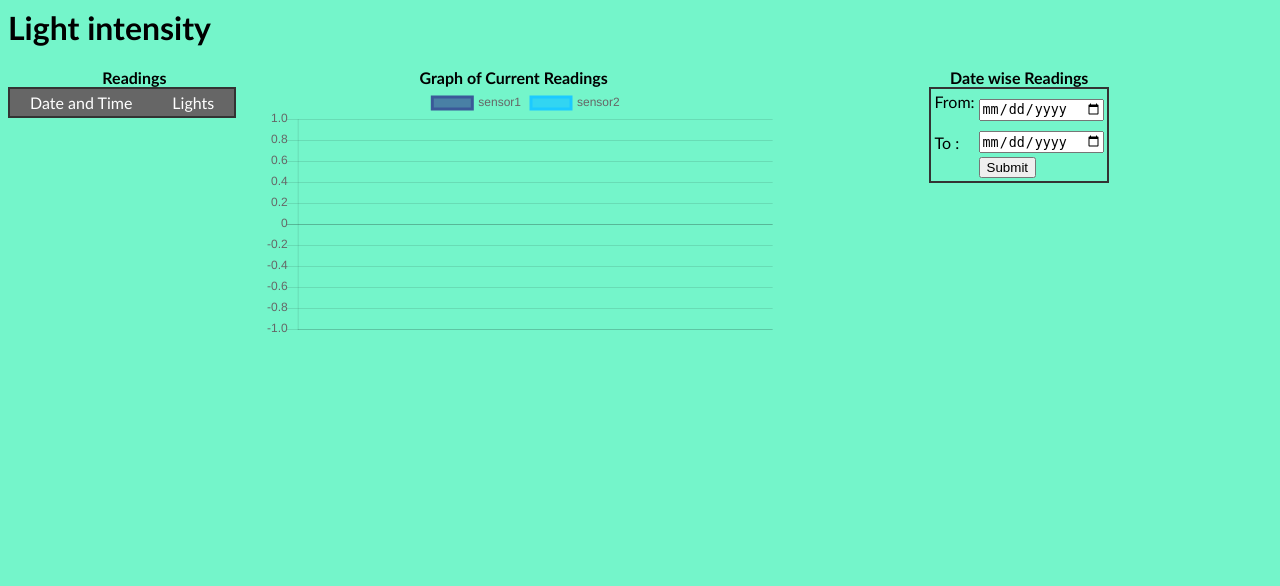
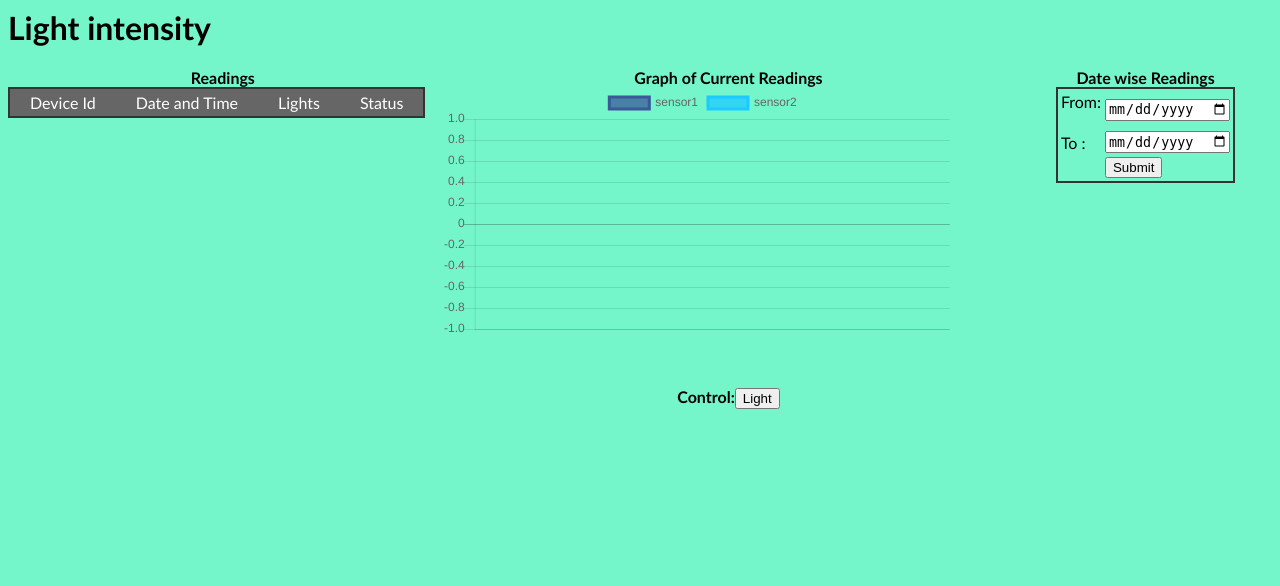
Before and after one commit to Sumedh3113/IoT_Dashboard, a PHP site: page /iot/index.php in a window 1280 px wide. Shown: the top 586 px of the page. Run offline with PHP 8.4, Linux system fonts and the light colour scheme; data that the repository does not hold is empty.

Commit message:
Update index.php

```diff
--- a/iot/index.php
+++ b/iot/index.php
@@ -25,17 +25,17 @@
 				}
 		#first {
 
-			  width:20%;
+			  width:34%;
 			  float:left;
 			}
 		#second {
 
-			  width:40%;
+			  width:46%;
 			  float:left;
 			}
 		#third {
 
-			  width:40%;
+			  width:20%;
 			  float:left;
 			}
         .table_titles, .table_cells_odd, .table_cells_even {
@@ -69,8 +69,10 @@
     <table border="0" cellspacing="0" cellpadding="4">
       <tr>
 
+			<td class="table_titles">Device Id</td>
             <td class="table_titles">Date and Time</td>
             <td class="table_titles">Lights</td>
+            <td class="table_titles">Status</td>
           </tr>
 <?php
 
@@ -96,8 +98,10 @@
         $oddrow = !$oddrow;
 
         echo '<tr>';
+        echo '   <td'.$css_class.'>'.$row["id"].'</td>';
         echo '   <td'.$css_class.'>'.$row["date"].'</td>';
-        echo '   <td'.$css_class.'>'.$row["Lights"].'</td>';
+		echo '   <td'.$css_class.'>'.$row["Lights"].'</td>';
+        echo '   <td'.$css_class.'>'.$row["status"].'</td>';
         echo '</tr>';
     }
 ?>
@@ -105,19 +109,24 @@
 </div>
  <div id="second"><center><b>Graph of Current Readings</b></center>
     <!--To refresh after every 5 sec -->
-    <!--<meta http-equiv ='refresh' content='25'>-->
+    <meta http-equiv ='refresh' content='10'>
     <title>LineGraph</title>
     <style>
       .chart-container {
         width: 540px;
-        height: 500px;
+        height: 300px;
       }
     </style>
 
      <div class="chart-container">
       <canvas id="mycanvas"></canvas>
     </div>
+
+<center>
+<b>Control:</b><input type="button" name="control" value="Light">
+</center>
  </div>
+
  <div id="third"><center><b>Date wise Readings</b></center>
  <center>
  <table>
@@ -142,6 +151,7 @@
 
  </div>
 </div>
+
     <!-- javascript -->
 
 	<script type="text/javascript" src="js/date_fetch.js"></script>
```
